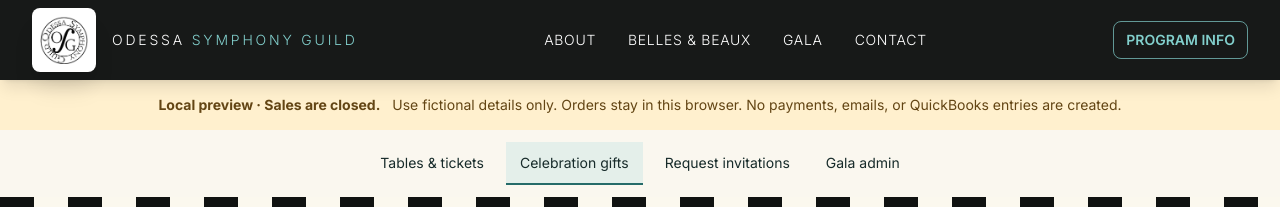
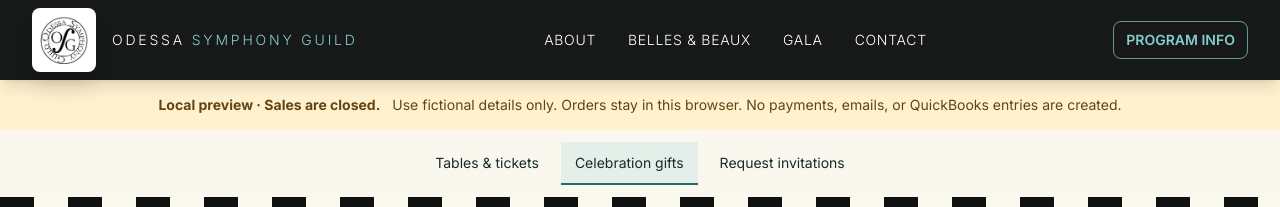
Before and after one commit to boonewh/odessasymphonyguild, a Next.js app: page /gala/gifts in a window 1280 px wide. Shown: the top 207 px of the page. Built offline with nearby package versions, Linux system fonts and the light colour scheme.

Commit message:
Remove admin link from public Gala navigation

```diff
--- a/components/gala/GalaShell.tsx
+++ b/components/gala/GalaShell.tsx
@@ -9,7 +9,7 @@ import { CartLink } from "./GalaCart";
 import { liveSiteEnabled } from "@/lib/gala/live-release";
 import { GalaRuntime } from "./GalaRuntime";
 
-const links = [["tables", "Tables & tickets"], ["gifts", "Celebration gifts"], ["invitations", "Request invitations"], ["preview/admin", "Gala admin"]];
+const links = [["tables", "Tables & tickets"], ["gifts", "Celebration gifts"], ["invitations", "Request invitations"]];
 export default function GalaShell({ current, title, intro, children, clientReview = false, sandbox = false }: {
   current: string; title: string; intro: string; children: React.ReactNode; clientReview?: boolean; sandbox?: boolean;
 }) {
@@ -24,7 +24,7 @@ export default function GalaShell({ current, title, intro, children, clientRevie
       {sandbox&&current!=="invitations"&&<details><summary>Test card details</summary><p>Card: <strong>4242 4242 4242 4242</strong> · Expiration: <strong>12/34</strong> · Security code: <strong>123</strong>. Never enter a real card.</p></details>}
     </aside>}
     <nav className={styles.nav} aria-label="Gala pages">
-      {links.filter(([path]) => !clientReview || path !== "preview/admin").map(([path, label]) => <Link key={path} href={`/gala/${path}`} aria-current={current === path ? "page" : undefined}>{label}</Link>)}
+      {links.map(([path, label]) => <Link key={path} href={`/gala/${path}`} aria-current={current === path ? "page" : undefined}>{label}</Link>)}
       {sandbox && <CartLink summary current={current === "cart"} />}
     </nav>
     <div className={compact ? "" : styles.flyerStage}>
```
